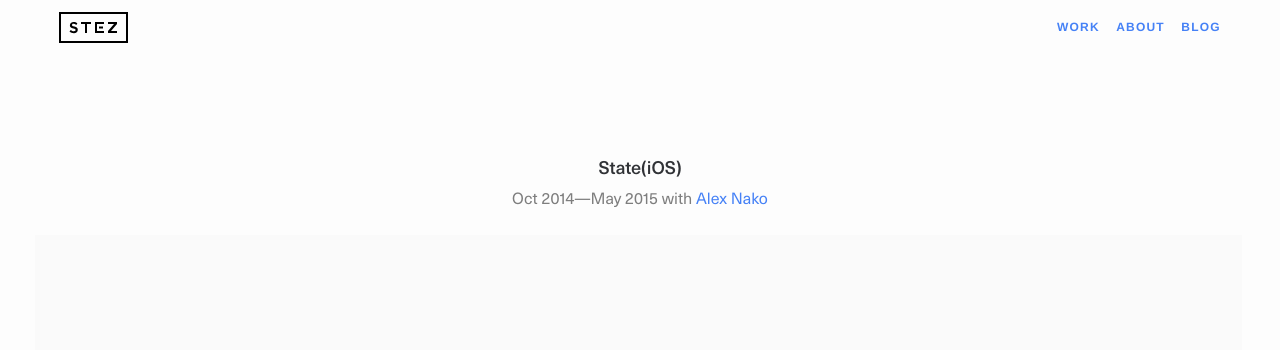
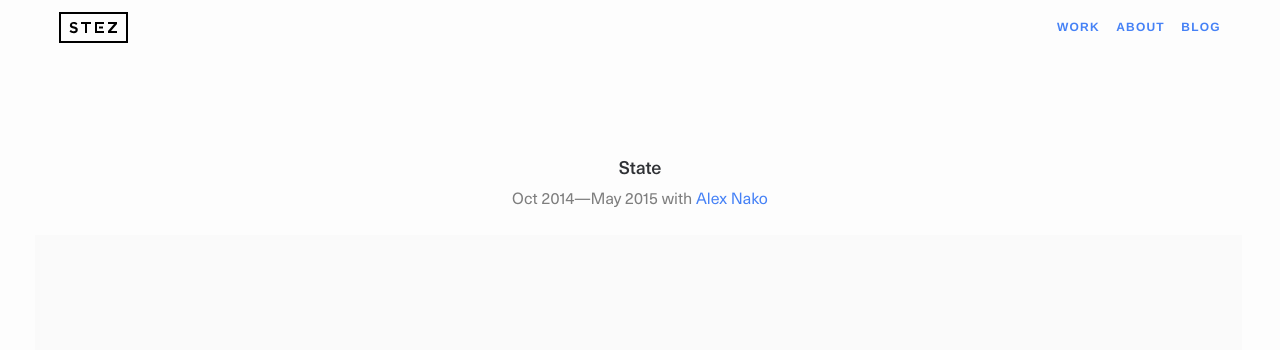
Before and after one commit to mr-stezz/mr-stezz.github.io, a Jekyll site: the page built from index.html, in a window 1280 px wide and 900 px high. Shown: the top 350 px of the window. Built offline with Jekyll 4.4.1, drawn with Linux system fonts in a browser that asks for light colours; Markdown is read by kramdown in place of the engine named in the settings; the list of posts is cut into pages by our own code; some of the changed text lies outside the part shown.

Commit message:
update android screens

```diff
--- a/index.html
+++ b/index.html
@@ -4,7 +4,7 @@
 ---
 <main class="page-content  posts" role="main">
   <section class="u--m-bottom--huge">
-    <h2 class="heading  no-spacing  page-title">State(iOS)</h2>
+    <h2 class="heading  no-spacing  page-title">State</h2>
     <p class="heading  page-subtitle  t--center">Oct 2014&mdash;May 2015 with <a href="https://dribbble.com/alexnako" title="Nako's dribbble profile">Alex Nako</a></p>
     <figure class="gallery gallery--three-up">
       <img src="assets/img/content/state-profile.jpg" srcset="assets/img/content/state-profile.jpg 1x,assets/img/content/state-profile@2x.jpg 2x" alt="Profile screen and your global network screen.">
@@ -14,7 +14,7 @@
     <p class="text-col  t--center">I worked with the Product team and the iOS dev team at State that touched multiple parts of the app such as find friends, stream components and the notification components etc.</p>
   </section>
   <section class="u--m-bottom--huge">
-    <h2 class="heading  no-spacing  page-title">Wonder PL(iOS)</h2>
+    <h2 class="heading  no-spacing  page-title">Wonder PL</h2>
     <p class="heading  page-subtitle  t--center">Apr 2014&mdash;Oct 2014 with <a href="https://dribbble.com/toxinide" title="Fabio's dribbble profile">Fabio Basile</a> and <a href="https://dribbble.com/ryanAmurphy" title="RyRy's dribbble profile">Ryan Murphy</a></p>
     <figure class="gallery gallery--three-up">
       <img src="assets/img/content/wonder-showcase.jpg" srcset="assets/img/content/wonder-showcase.jpg 1x,assets/img/content/wonder-showcase@2x.jpg 2x" alt="Intro screen, For You screen and video player screen inside Wonder PL app">
@@ -24,11 +24,11 @@
     <p class="text-col  t--center">I worked on updating the visual design of Wonder PL on iOS. I introduced a new app icon, updated assets to support iPhone 6 Plus and designed a new feature we called "Shop Motion"&mdash;which let customers purchase goods from within video.</p>
   </section>
   <section class="u--m-bottom--huge">
-    <h2 class="heading  no-spacing  page-title">State(Android)</h2>
+    <h2 class="heading  no-spacing  page-title">State (Android)</h2>
     <p class="heading  page-subtitle  t--center">Oct 2014&mdash;Apr 2015</p>
     <figure class="gallery  gallery--three-up">
       <img src="assets/img/content/state-androidlauncher.jpg" srcset="assets/img/content/state-androidlauncher.jpg 1x, assets/img/content/state-androidlauncher@2x.jpg 2x" alt="">
-      <img src="assets/img/content/state-android.jpg" srcset="assets/img/content/state-android.jpg 1x, assets/img/content/state-android@2x.jpg 2x" alt="">
+      <img src="assets/img/content/state-androidforyou.jpg" srcset="assets/img/content/state-android.jpg 1x, assets/img/content/state-androidforyou@2x.jpg 2x" alt="">
       <img src="assets/img/content/state-android.jpg" srcset="assets/img/content/state-android.jpg 1x, assets/img/content/state-android@2x.jpg 2x" alt="">
     </figure>
     <p class="text-col  t--center">I worked with the Android dev team to update various parts of the app such as find friends. Later I introduced the Material Design language to the State app&mdash;including a new launcher icon.</p>
```
Also changed, not shown: assets/img/content/state-android.jpg (deleted), assets/img/content/state-android@2x.jpg (deleted), assets/img/content/state-androidforyou.jpg (added), assets/img/content/state-androidforyou@2x.jpg (added).
